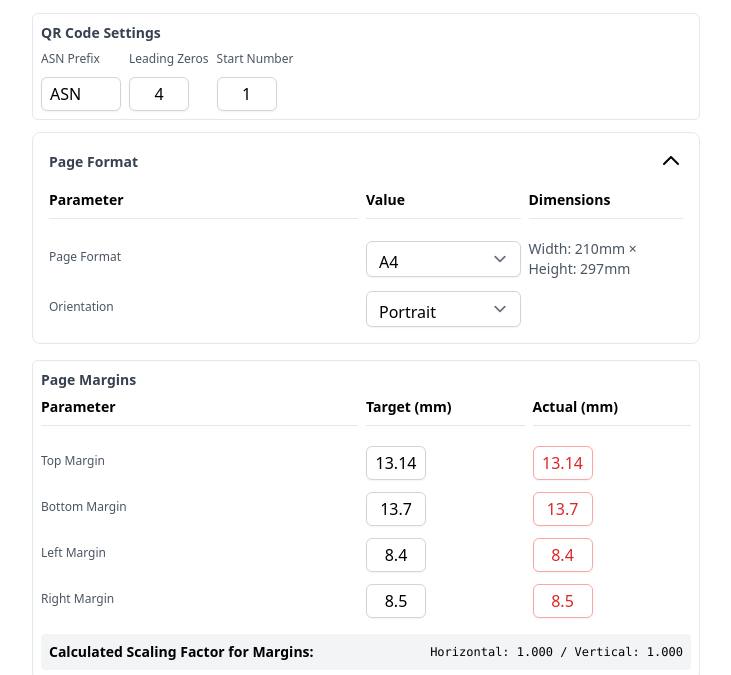
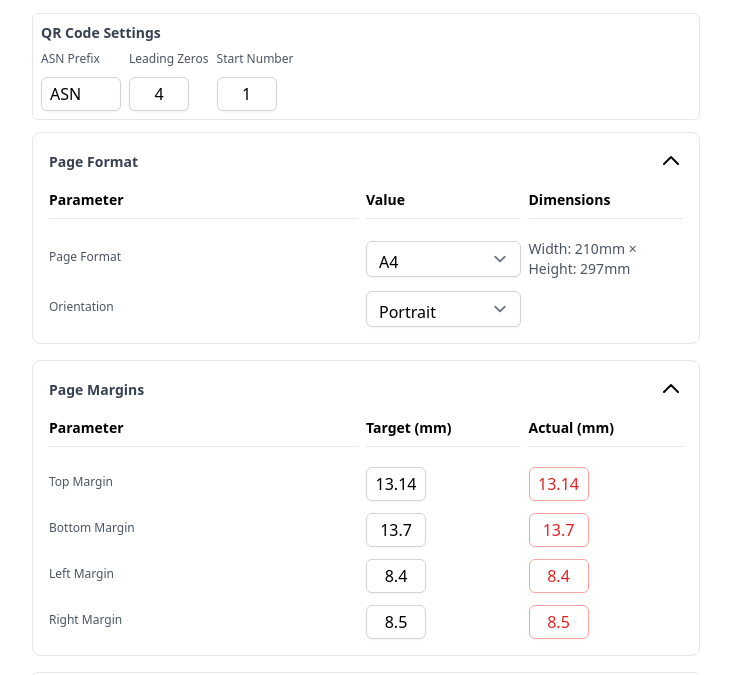
Before and after one commit to highTowerSU/ASN-QR-Code-label-generator, a plain HTML site: page index.html in a window 1280 px wide. Shown: the part 119-794 px from the top of the page, without its empty margins (274-1005 px from the left). Drawn offline with nearby package versions, Linux system fonts and the light colour scheme.

Commit message:
feat: Page Margins Bereich einklappbar gemacht

```diff
--- a/index.html
+++ b/index.html
@@ -835,8 +835,21 @@
             </div>
 
             <!-- Page Margins Settings -->
-            <div class="section-group">
-              <h2 class="section-title">Page Margins</h2>
+            <div class="section-group border rounded-lg p-4 mb-4">
+              <div class="flex items-center justify-between cursor-pointer" @click="pageMarginsOpen = !pageMarginsOpen">
+                <h2 class="section-title mb-0">Page Margins</h2>
+                <svg class="w-6 h-6 transform transition-transform" :class="{ 'rotate-180': pageMarginsOpen }" fill="none" stroke="currentColor" viewBox="0 0 24 24">
+                  <path stroke-linecap="round" stroke-linejoin="round" stroke-width="2" d="M19 9l-7 7-7-7" />
+                </svg>
+              </div>
+              <div x-show="pageMarginsOpen"
+                   x-transition:enter="transition ease-out duration-200"
+                   x-transition:enter-start="opacity-0 transform -translate-y-2"
+                   x-transition:enter-end="opacity-100 transform translate-y-0"
+                   x-transition:leave="transition ease-in duration-150"
+                   x-transition:leave-start="opacity-100 transform translate-y-0"
+                   x-transition:leave-end="opacity-0 transform -translate-y-2"
+                   class="mt-4">
                 <div class="input-grid">
                   <div class="column-headers">
                     <div class="column-header">Parameter</div>
@@ -907,12 +920,6 @@
                         min="0" step="0.01" @input="calculatePaddingScaling()" />
                     </div>
                   </div>
-              </div>
-
-              <div class="mt-4 p-2 bg-gray-100 rounded">
-                <div class="flex justify-between items-center">
-                  <span class="font-bold text-sm">Calculated Scaling Factor for Margins:</span>
-                  <span x-text="'Horizontal: ' + (paddingScalingX || '1.000') + ' / Vertical: ' + (paddingScalingY || '1.000')" class="font-mono text-xs"></span>
                 </div>
               </div>
             </div>
@@ -1413,6 +1420,7 @@
       function qrCodeApp() {
         return {
           pageFormatOpen: true, // Neue Variable für den Akkordeon-Zustand
+          pageMarginsOpen: true, // Neue Variable für den Page Margins Akkordeon-Zustand
           startNumber: 1,
           prefix: "ASN",
           leadingZeros: 4,
```
Lines whose indentation alone changed are shown as unchanged.
